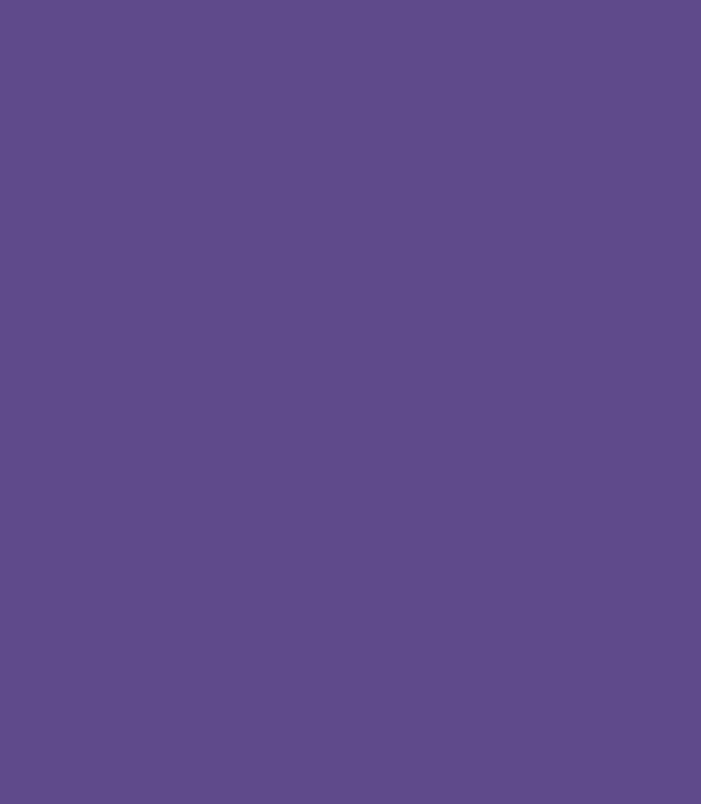
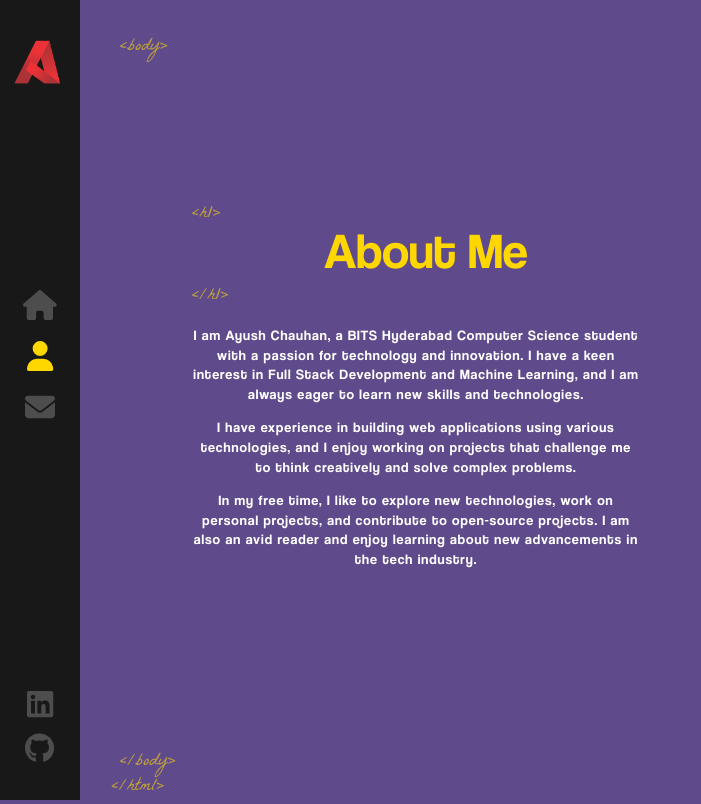
Before and after one commit to AyushChauhan910/Portfolio-Website, a React (Create React App) app: page /about in a window 1280 px wide. Before the commit this address had no page. Shown: the whole page, without its empty margins (0-701 px from the left). Built offline with nearby package versions, Linux system fonts and the light colour scheme.

Commit message:
about page

```diff
--- a/src/App.js
+++ b/src/App.js
@@ -2,6 +2,7 @@ import './App.scss';
 import { Routes , Route} from 'react-router-dom'
 import Layout from './components/Layout';
 import Home from './components/Home';
+import About from './components/About';
 
 function App() {
   return (
@@ -9,6 +10,7 @@ function App() {
     <Routes>
       <Route path="/" element={<Layout />}>
         <Route index element = {<Home />} />
+        <Route path = "about" element =  {<About />} />
       </Route>
     </Routes>
     </>
--- /dev/null
+++ b/src/components/About/index.js
@@ -0,0 +1,45 @@
+import AnimatedLetters from "../AnimatedLetters";
+import { useState } from "react";
+import { useEffect } from "react";
+
+
+const About = () => {
+
+    const [letterClass , setLetterClass] = useState('text-animate')
+    useEffect(() => {
+            const timeoutId = setTimeout(() => {
+                setLetterClass('text-animate-hover');
+            }, 3000);
+            return () => clearTimeout(timeoutId);
+        }, []);
+
+    return (
+        <div className = "container about-page">
+            <div className = "text-zone">
+                <h1>
+                    <AnimatedLetters
+                        letterClass = {letterClass}
+                        strArray = {['A', 'b', 'o', 'u', 't', '\u00A0', 'M', 'e']}
+                        idx={15}
+                    />
+                </h1>
+                <p>
+                    I am Ayush Chauhan, a BITS Hyderabad Computer Science student with a passion for technology and innovation.
+                    I have a keen interest in Full Stack Development and Machine Learning,
+                    and I am always eager to learn new skills and technologies.
+                </p>
+                <p>
+                    I have experience in building web applications using various technologies,
+                    and I enjoy working on projects that challenge me to think creatively and solve complex problems.
+                </p>
+                <p>
+                    In my free time, I like to explore new technologies, work on personal projects,
+                    and contribute to open-source projects. I am also an avid reader and enjoy learning about new advancements in the tech industry.
+                </p>
+
+            </div>
+        </div>
+    )
+}
+
+export default About;
--- a/src/components/Layout/index.scss
+++ b/src/components/Layout/index.scss
@@ -39,3 +39,87 @@
     animation-delay: 0.5s;
 
 }
+
+.about-page{
+    .text-zone{
+        position: absolute;
+        left: 15%;
+        top: 50%;
+        transform: translateY(-50%);
+        width: 35%;
+        vertical-align: middle;
+        display: table-cell;
+        max-height: 90%;
+
+        h1{
+            font-size: 50px;
+            font-family: 'Coolvetica';
+            color: #ffd700;
+            font-weight: 400;
+            margin-top: 0;
+            position: relative;
+            margin-bottom: 40px;
+            left: 10px;
+
+
+            &::before{
+                content: '<h1>';
+                font-family: 'La Belle Aurore';
+                font-size: 18px;
+                position: absolute;
+                margin-top: -10px;
+                left: -10px;
+                opacity: 0.6;
+                color: #ffd700;
+                line-height: 18px;
+                letter-spacing: 0px;
+            }
+
+            &::after{
+                content: '</h1>';
+                font-family: 'La Belle Aurore';
+                font-size: 18px;
+                position: absolute;
+                margin-left: 20px;
+                left: -30px;
+                opacity: 0.6;
+                color: #ffd700;
+                line-height: 18px;
+                letter-spacing: 0px;
+                bottom: -20px;
+
+            }
+
+        }
+        p{
+            font-size: 14px;
+            color: #fff;
+            font-family: 'Coolvetica';
+            font-weight: 300;
+            min-width: fir-content;
+            animation: pulse 1s;
+            letter-spacing: 1px;
+
+            &:nth-of-type(1){
+                animation-delay:1.1s;
+
+            }
+
+            &:nth-of-type(2){
+                animation-delay:1.2s;
+
+            }
+
+            &:nth-of-type(3){
+                animation-delay:1.3s;
+
+            }
+        }
+    }
+
+    .text-animate-hover{
+        &:hover{
+            color:#fff
+        }
+    }
+}
```
Also changed, not shown: src/components/About/index.scss (added).
